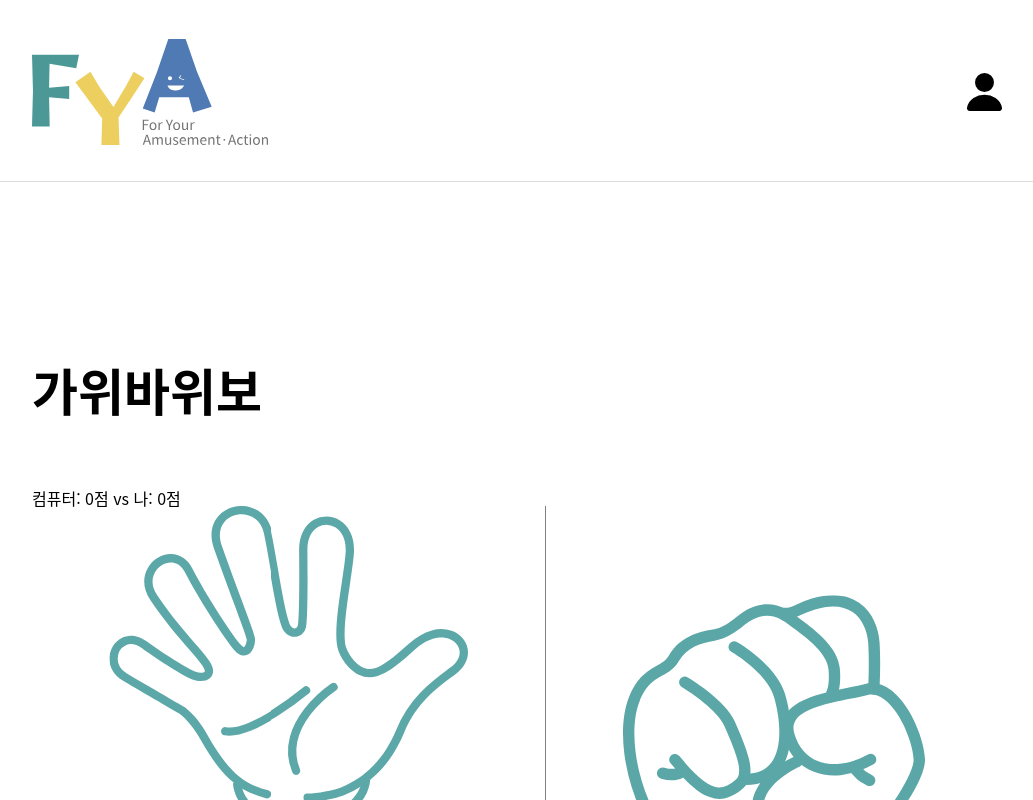
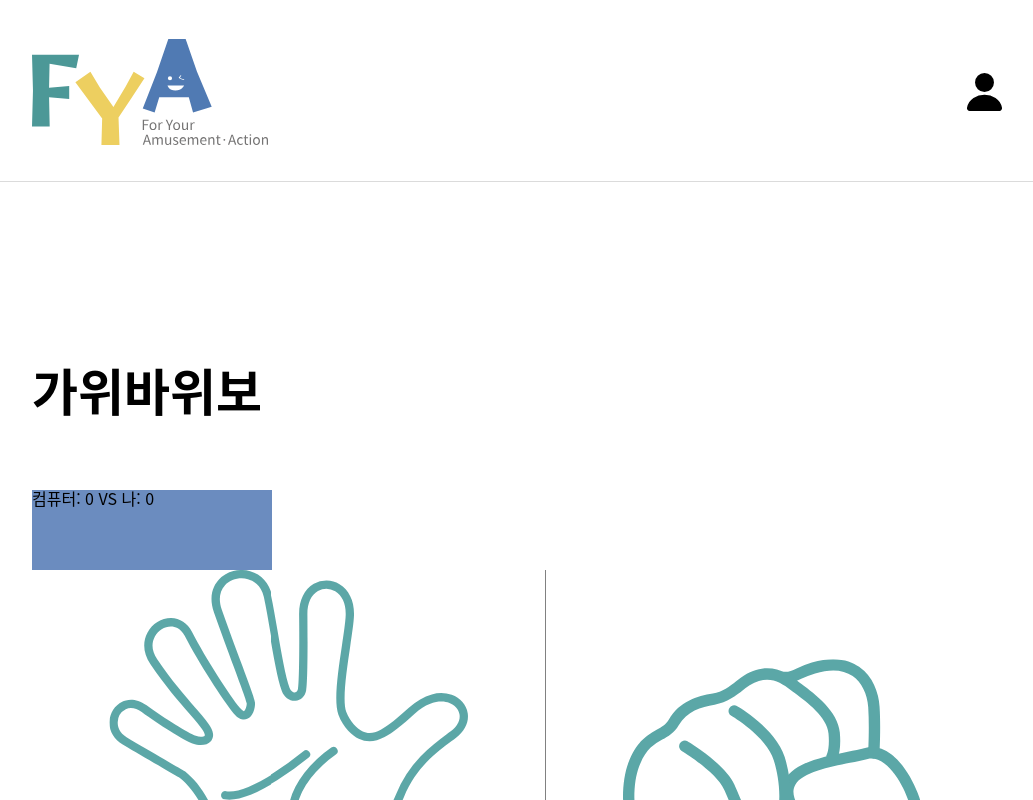
Before and after one commit to kimdaeyeobbb/FYA, a React (Create React App) app in the folder for-your-amusement/: page /rockpaperscissors in a window 1280 px wide. Shown: the top 800 px of the page, without its empty margins (123-1156 px from the left). Built offline with nearby package versions, Linux system fonts and the light colour scheme.

Commit message:
style: 대결 선 추가

```diff
--- a/for-your-amusement/src/pages/RockPaperScissors/index.jsx
+++ b/for-your-amusement/src/pages/RockPaperScissors/index.jsx
@@ -94,8 +94,8 @@ export default function RockPaperScissors() {
 
     return (
       <>
-        <div>
-          컴퓨터: {comScore}점 vs 나: {score}점
+        <div style={{display:"inline-block",  width:240, height:80 ,background:"#6B8CBF"}}>
+          컴퓨터: {comScore} VS 나: {score}
         </div>
         {/*<div id="computer" style={{ background: `url(https://en.pimg.jp/023/182/267/1/23182267.jpg) ${imgCoord} 0`, width: 142, height:200}} />*/}
           <div style={{display: "flex", justifyContent:"space-evenly"
```
